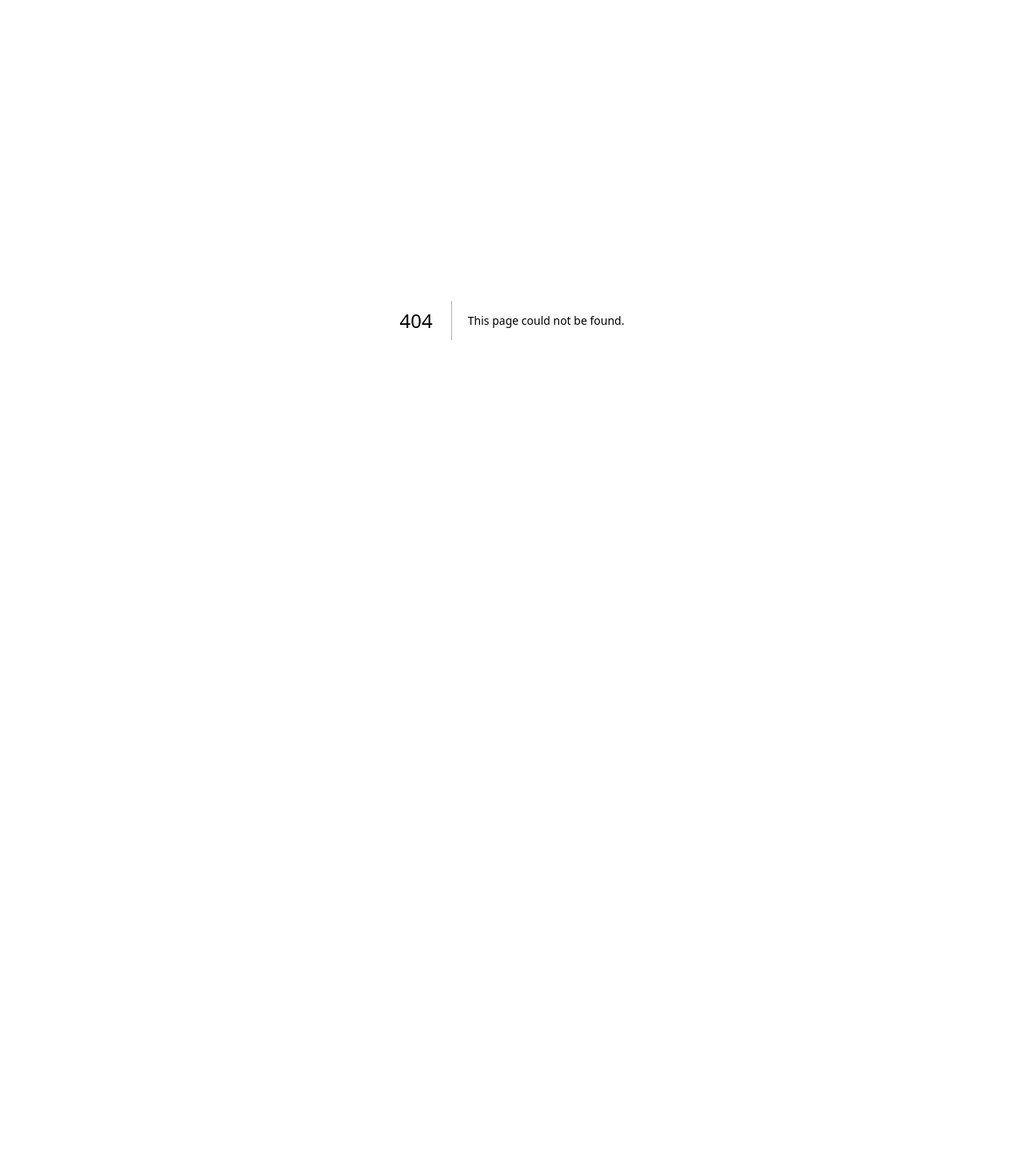
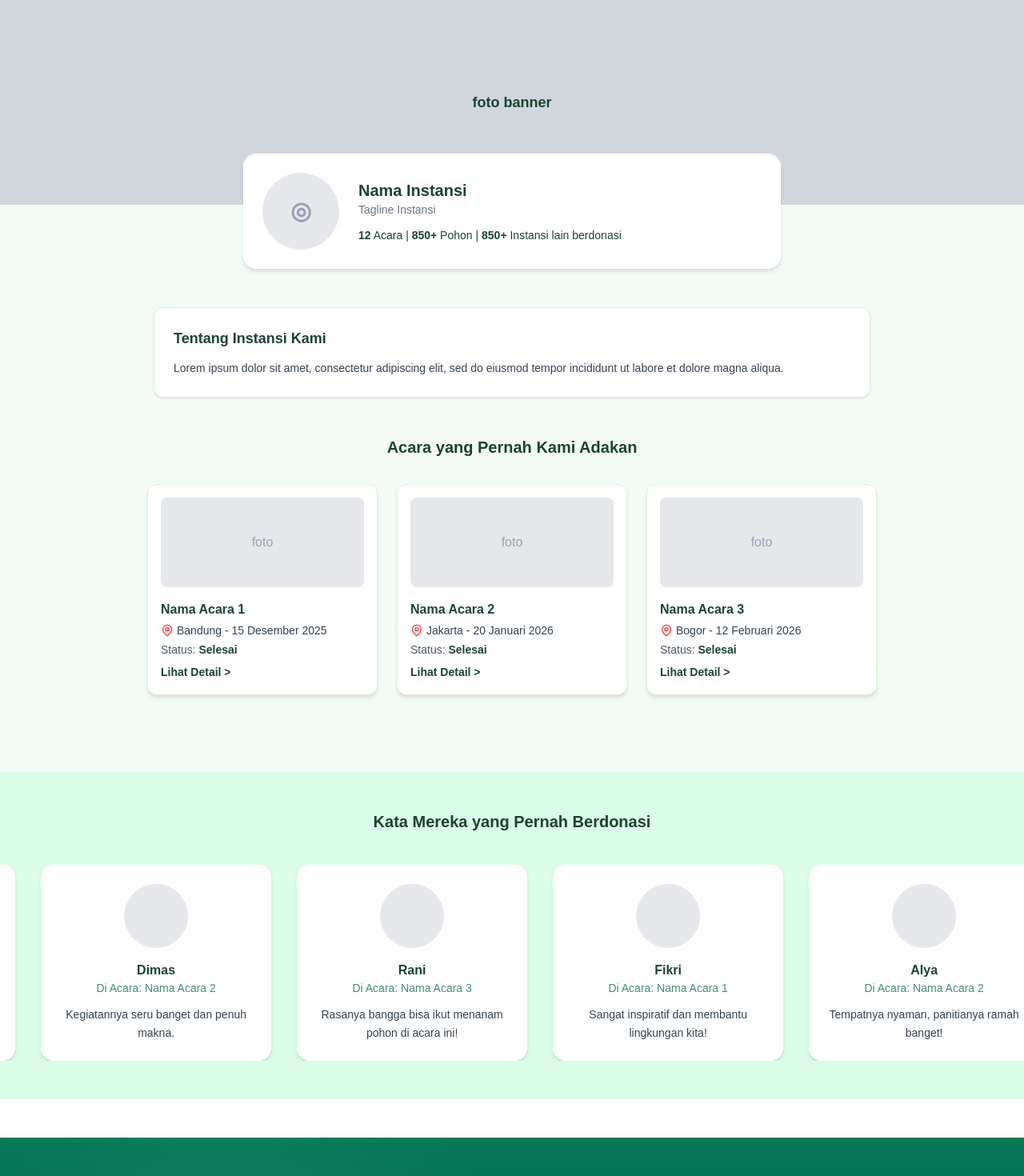
Before and after one commit to Alfianpiyan/Ecoverse, a Next.js app: page /donatur/profile-instansi in a window 1280 px wide. Before the commit this address had no page. Shown: the top 1470 px of the page at 80% size. Before the commit the page ends 800 px from the top, so only its background shows below. Built offline with nearby package versions, Linux system fonts and the light colour scheme.

Commit message:
instansiprofile

```diff
--- /dev/null
+++ b/app/donatur/profile-instansi/page.js
@@ -0,0 +1,14 @@
+import ProfilInstansi from "@/components/ProfileInstansi/profileinstansi";
+import Footer from "@/components/landing/Footer";
+
+
+export default function HalPembayaran() {
+    return (
+        <>
+        <ProfilInstansi />
+        <br />
+        <br />
+        <Footer/>
+        </>
+    )
+}
--- /dev/null
+++ b/components/ProfileInstansi/profileinstansi.jsx
@@ -0,0 +1,161 @@
+"use client";
+
+import React, { useState } from "react";
+import { MapPin, X } from "lucide-react";
+import { motion } from "framer-motion";
+
+export default function ProfilInstansi() {
+  const [selectedAcara, setSelectedAcara] = useState(null);
+
+  const data = {
+    namaInstansi: "Nama Instansi",
+    tagline: "Tagline Instansi",
+    totalAcara: 12,
+    totalPohon: 850,
+    totalDonatur: 850,
+    tentang:
+      "Lorem ipsum dolor sit amet, consectetur adipiscing elit, sed do eiusmod tempor incididunt ut labore et dolore magna aliqua.",
+    acara: [
+      { id: 1, nama: "Nama Acara 1", lokasi: "Bandung", tanggal: "15 Desember 2025", status: "Selesai" },
+      { id: 2, nama: "Nama Acara 2", lokasi: "Jakarta", tanggal: "20 Januari 2026", status: "Selesai" },
+      { id: 3, nama: "Nama Acara 3", lokasi: "Bogor", tanggal: "12 Februari 2026", status: "Selesai" },
+    ],
+    testimoni: [
+      { id: 1, nama: "Jamilah", acara: "Nama Acara 1", isi: "Saya sangat senang ikut program ini. Sangat bermanfaat!" },
+      { id: 2, nama: "Dimas", acara: "Nama Acara 2", isi: "Kegiatannya seru banget dan penuh makna." },
+      { id: 3, nama: "Rani", acara: "Nama Acara 3", isi: "Rasanya bangga bisa ikut menanam pohon di acara ini!" },
+      { id: 4, nama: "Fikri", acara: "Nama Acara 1", isi: "Sangat inspiratif dan membantu lingkungan kita!" },
+      { id: 5, nama: "Alya", acara: "Nama Acara 2", isi: "Tempatnya nyaman, panitianya ramah banget!" },
+    ],
+  };
+
+  return (
+    <div className="bg-[#F4FBF6] min-h-screen flex flex-col items-center text-[#1B4332]">
+      {/* Banner */}
+      <motion.div
+        initial={{ opacity: 0, y: -30 }}
+        animate={{ opacity: 1, y: 0 }}
+        transition={{ duration: 0.8 }}
+        className="w-full h-56 md:h-64 bg-gray-300 flex items-center justify-center text-[#1B4332] font-semibold text-lg"
+      >
+        foto banner
+      </motion.div>
+
+      {/* Card profil */}
+      <motion.div
+        initial={{ opacity: 0, scale: 0.9 }}
+        animate={{ opacity: 1, scale: 1 }}
+        transition={{ delay: 0.3 }}
+        className="relative -mt-16 bg-white rounded-2xl shadow-md w-[90%] max-w-2xl p-6 flex items-center gap-6"
+      >
+        <div className="w-24 h-24 bg-gray-200 rounded-full flex items-center justify-center">
+          <span className="text-gray-400 text-3xl font-bold">◎</span>
+        </div>
+        <div>
+          <h2 className="text-xl font-bold">{data.namaInstansi}</h2>
+          <p className="text-sm text-gray-500 mb-3">{data.tagline}</p>
+          <p className="text-sm font-medium">
+            <span className="font-semibold">{data.totalAcara}</span> Acara |{" "}
+            <span className="font-semibold">{data.totalPohon}+</span> Pohon |{" "}
+            <span className="font-semibold">{data.totalDonatur}+</span> Instansi lain berdonasi{" "}
+          </p>
+        </div>
+      </motion.div>
+
+      {/* Tentang instansi */}
+      <section className="w-[90%] max-w-4xl bg-white rounded-xl shadow-sm mt-12 p-6 border border-[#D8F3DC]">
+        <h3 className="text-lg font-bold mb-3">Tentang Instansi Kami</h3>
+        <p className="text-gray-700 text-sm leading-relaxed">{data.tentang}</p>
+      </section>
+
+      {/* Acara */}
+      <section className="w-full mt-12 pb-12">
+        <h3 className="text-center text-xl font-bold mb-8">Acara yang Pernah Kami Adakan</h3>
+        <div className="flex flex-wrap justify-center gap-6 px-4">
+          {data.acara.map((a, idx) => (
+            <motion.div
+              key={a.id}
+              initial={{ opacity: 0, y: 20 }}
+              animate={{ opacity: 1, y: 0 }}
+              transition={{ delay: idx * 0.2 }}
+              whileHover={{ scale: 1.05 }}
+              className="bg-white w-72 rounded-xl shadow-md p-4 border border-[#D8F3DC] hover:shadow-lg transition cursor-pointer"
+              onClick={() => setSelectedAcara(a)}
+            >
+              <div className="w-full h-28 bg-gray-200 rounded-lg flex items-center justify-center text-gray-400 mb-4">
+                foto
+              </div>
+              <h4 className="font-semibold mb-1">{a.nama}</h4>
+              <p className="text-sm text-gray-700 flex items-center mb-1">
+                <MapPin className="w-4 h-4 mr-1 text-red-500" />
+                {a.lokasi} - {a.tanggal}
+              </p>
+              <p className="text-sm text-gray-600">
+                Status: <span className="font-semibold text-[#1B4332]">{a.status}</span>
+              </p>
+              <span className="text-sm text-[#1B4332] font-semibold mt-2 inline-block hover:underline">
+                Lihat Detail &gt;
+              </span>
+            </motion.div>
+          ))}
+        </div>
+      </section>
+
+      {/* Modal detail acara */}
+      {selectedAcara && (
+        <div className="fixed inset-0 bg-black/50 flex items-center justify-center z-50">
+          <div className="bg-white p-6 rounded-xl shadow-lg w-96 relative">
+            <button
+              onClick={() => setSelectedAcara(null)}
+              className="absolute top-3 right-3 text-gray-500 hover:text-gray-700"
+            >
+              <X size={20} />
+            </button>
+            <h3 className="text-lg font-bold mb-2">{selectedAcara.nama}</h3>
+            <p className="text-sm text-gray-700 mb-1">
+              <MapPin className="w-4 h-4 inline mr-1 text-red-500" />
+              {selectedAcara.lokasi}
+            </p>
+            <p className="text-sm text-gray-700 mb-1">Tanggal: {selectedAcara.tanggal}</p>
+            <p className="text-sm mb-4">Status: {selectedAcara.status}</p>
+            <p className="text-gray-600 text-sm">
+              Ini contoh deskripsi detail acara yang bisa diisi dari database instansi.
+            </p>
+          </div>
+        </div>
+      )}
+
+      {/* Testimoni */}
+      <section className="w-full bg-green-100 py-12 mt-12 overflow-hidden">
+        <h3 className="text-center text-[#1B4332] text-xl font-bold mb-10">
+          Kata Mereka yang Pernah Berdonasi
+        </h3>
+
+        {/* Container scroll horizontal */}
+        <div className="relative w-full overflow-hidden">
+          <motion.div
+            className="flex gap-8 px-6"
+            animate={{ x: ["0%", "-100%"] }}
+            transition={{
+              duration: 25,
+              ease: "linear",
+              repeat: Infinity,
+            }}
+          >
+            {[...data.testimoni, ...data.testimoni].map((t, idx) => (
+              <div
+                key={idx}
+                className="bg-white w-72 flex-shrink-0 rounded-2xl shadow-md p-6 flex flex-col items-center text-center hover:shadow-xl transition"
+              >
+                <div className="w-20 h-20 bg-gray-200 rounded-full mb-4"></div>
+                <h4 className="font-semibold text-[#1B4332]">{t.nama}</h4>
+                <p className="text-sm text-[#40916C] mb-3">Di Acara: {t.acara}</p>
+                <p className="text-sm text-gray-700 leading-relaxed">{t.isi}</p>
+              </div>
+            ))}
+          </motion.div>
+        </div>
+      </section>
+    </div>
+  );
+}
```
